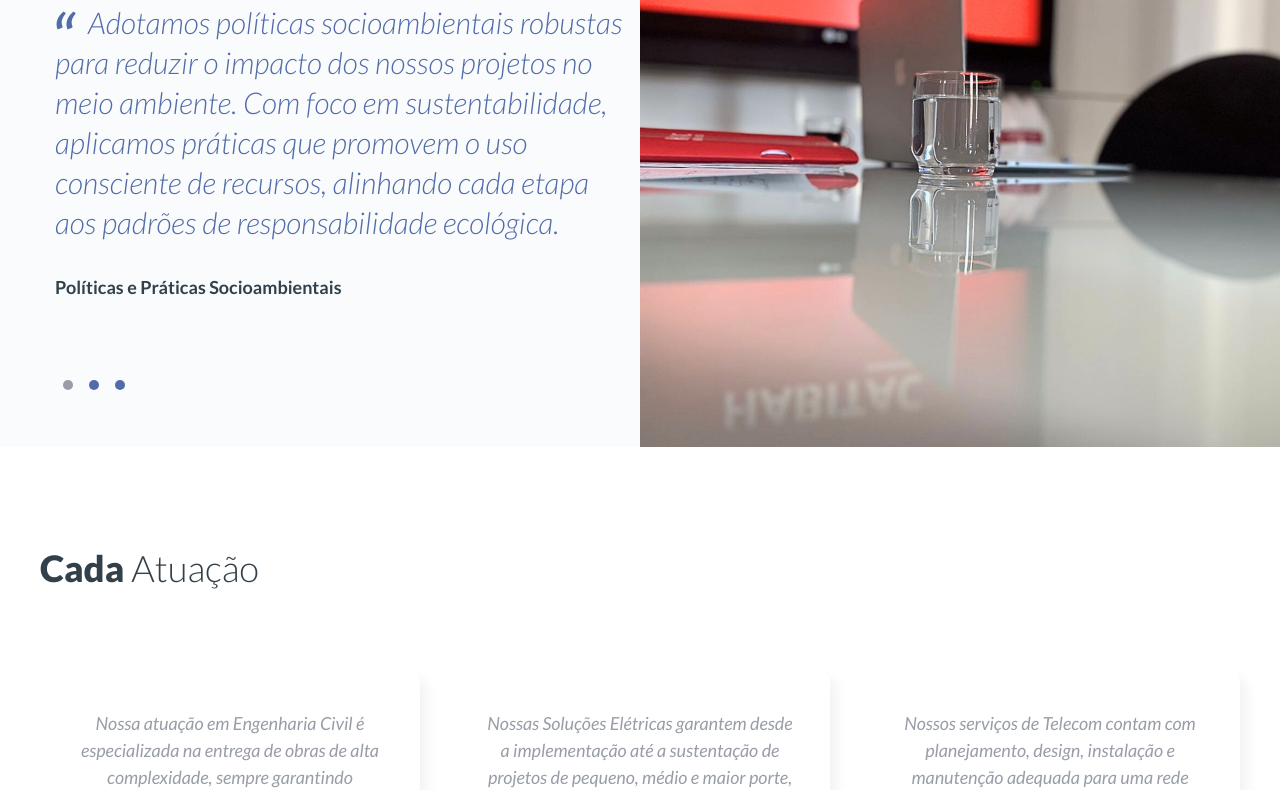
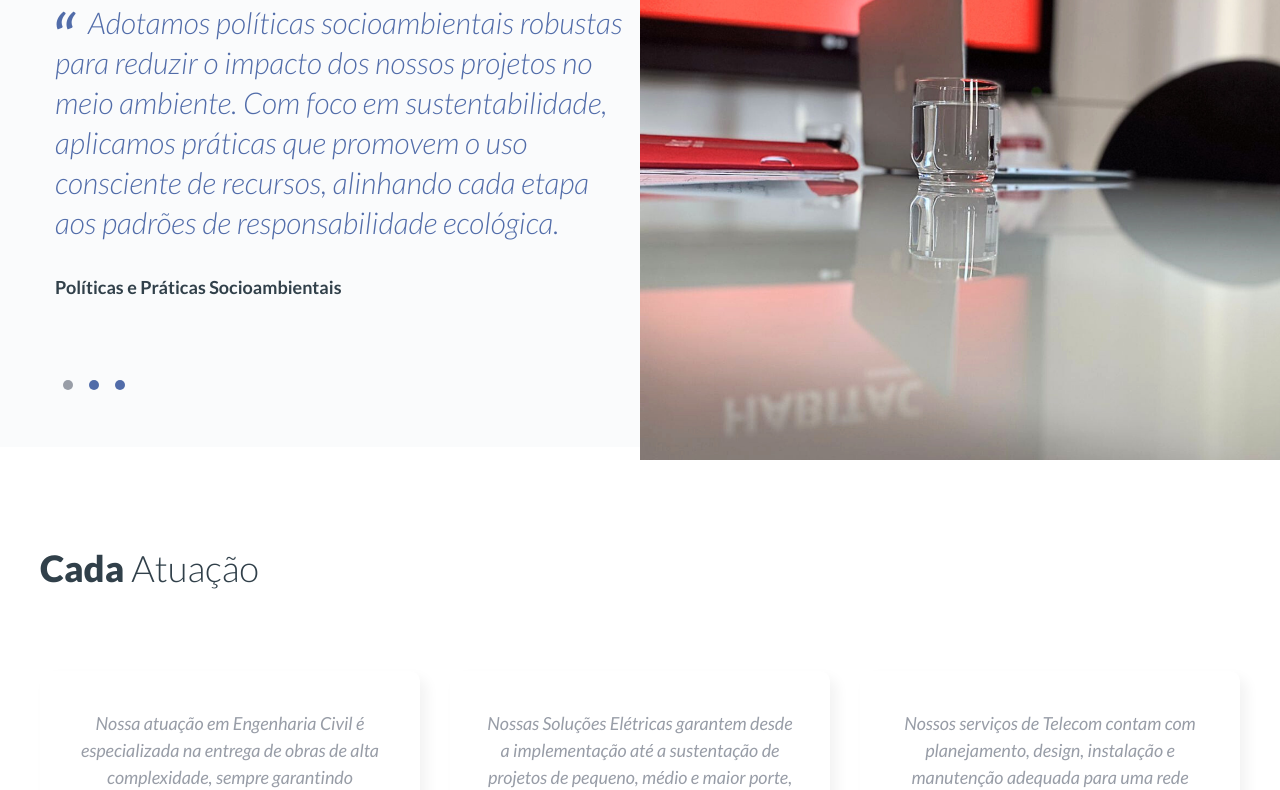
Before and after one commit to connectorconsultoriaen/habitac_website, a plain HTML site: page services.html in a window 1280 px wide. Shown: the part 193-983 px from the top of the page. Drawn offline with Linux system fonts and the light colour scheme; a web font is replaced by a local one.

Commit message:
atualuzacões logo, imagem

```diff
--- a/services.html
+++ b/services.html
@@ -41,7 +41,7 @@
                   <div class="rd-navbar-panel">
                     <button class="rd-navbar-toggle" data-rd-navbar-toggle=".rd-navbar-nav-wrap"><span></span></button>
                     <div class="rd-navbar-brand">
-                      <a class="brand" href="index.html"><img class="brand-logo-dark" src="images/logo-default-293x44.png" alt="" width="146" height="22"/><img class="brand-logo-light" src="images/logo-inverse-310x44.png" alt="" width="155" height="22"/></a>
+                      <a class="brand" href="index.html"><img class="brand-logo-dark" src="images/logo-inverse-310x44.png" alt="" style="width: 146; height: 22;"/><img class="brand-logo-light" src="images/logo-inverse-310x44.png" alt="" style="width: 155; height: 22;"/></a>
                     </div>
                   </div>
                   <div class="rd-navbar-main-element">
@@ -97,7 +97,9 @@
             </div>
           </div>
         </div>
-        <div class="box-image-item novi-background bg-image" style="background-image: url(images/typography-1-946x485.jpg)"></div>
+        <div class="box-image-item novi-background bg-image">
+          <img class="img-responsive" src="images/typography-1-946x485.jpg" alt=""/>
+        </div>
       </section>
       <section class="section section-lg bg-default">
         <div class="container">
```
Also changed, not shown: about.html (+1 -1 lines), cases.html (+1 -1 lines), contacts.html (+1 -1 lines), index.html (+1 -1 lines).
